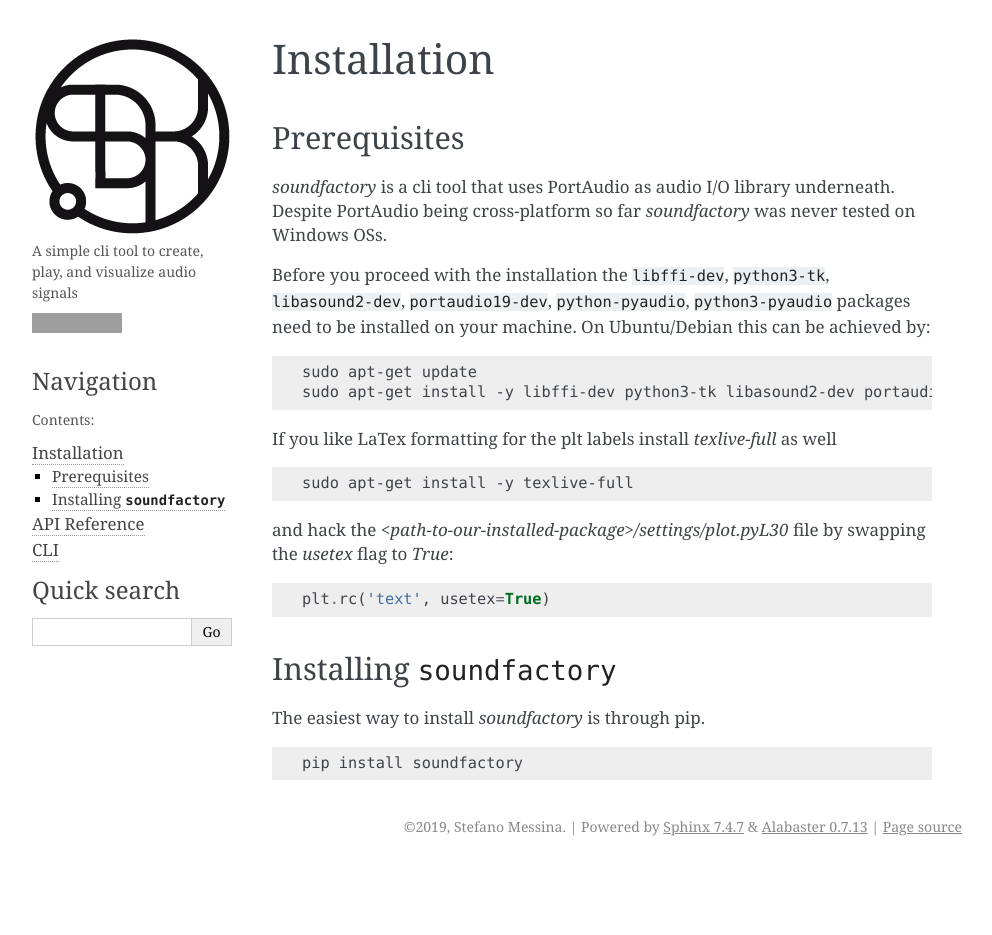
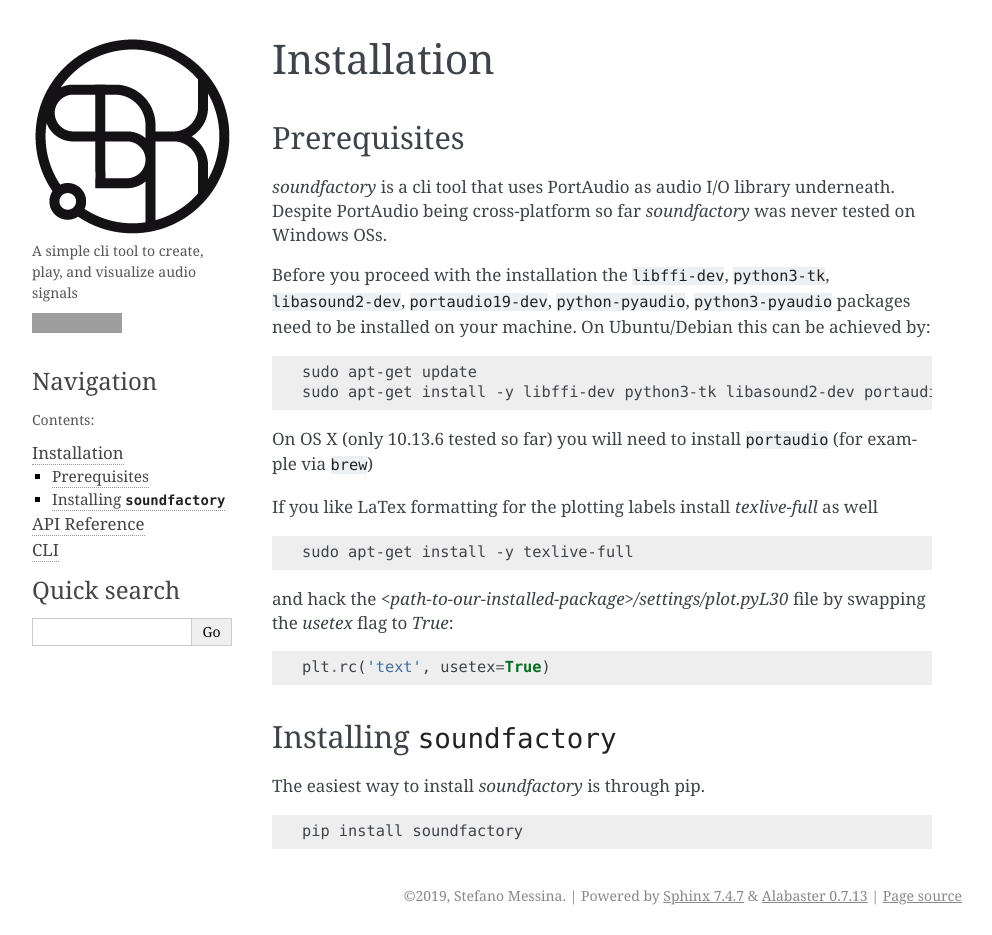
Before and after one commit to babaMar/soundfactory, a Sphinx documentation site: the page built from docs/source/Installation.rst, in a window 1280 px wide. Shown: the whole page, without its empty margins (148-1140 px from the left). Built offline with Sphinx 7.4.7, drawn with Linux system fonts in a browser that asks for light colours; before the commit the page ends 900 px from its top, so only the background shows below that; grey boxes are pictures that could not be loaded.

Commit message:
Update docs

```diff
--- a/docs/source/Installation.rst
+++ b/docs/source/Installation.rst
@@ -19,7 +19,14 @@
   sudo apt-get update
   sudo apt-get install -y libffi-dev python3-tk libasound2-dev portaudio19-dev python-pyaudio python3-pyaudio
 
-If you like LaTex formatting for the plt labels install  `texlive-full` as well
+On OS X (only 10.13.6 tested so far) you will need to install  ``portaudio`` (for example via ``brew``)
+
+.. code-block::bash
+
+  brew install portaudio
+
+
+If you like LaTex formatting for the plotting labels install  `texlive-full` as well
 
 .. code-block:: bash
 
```
